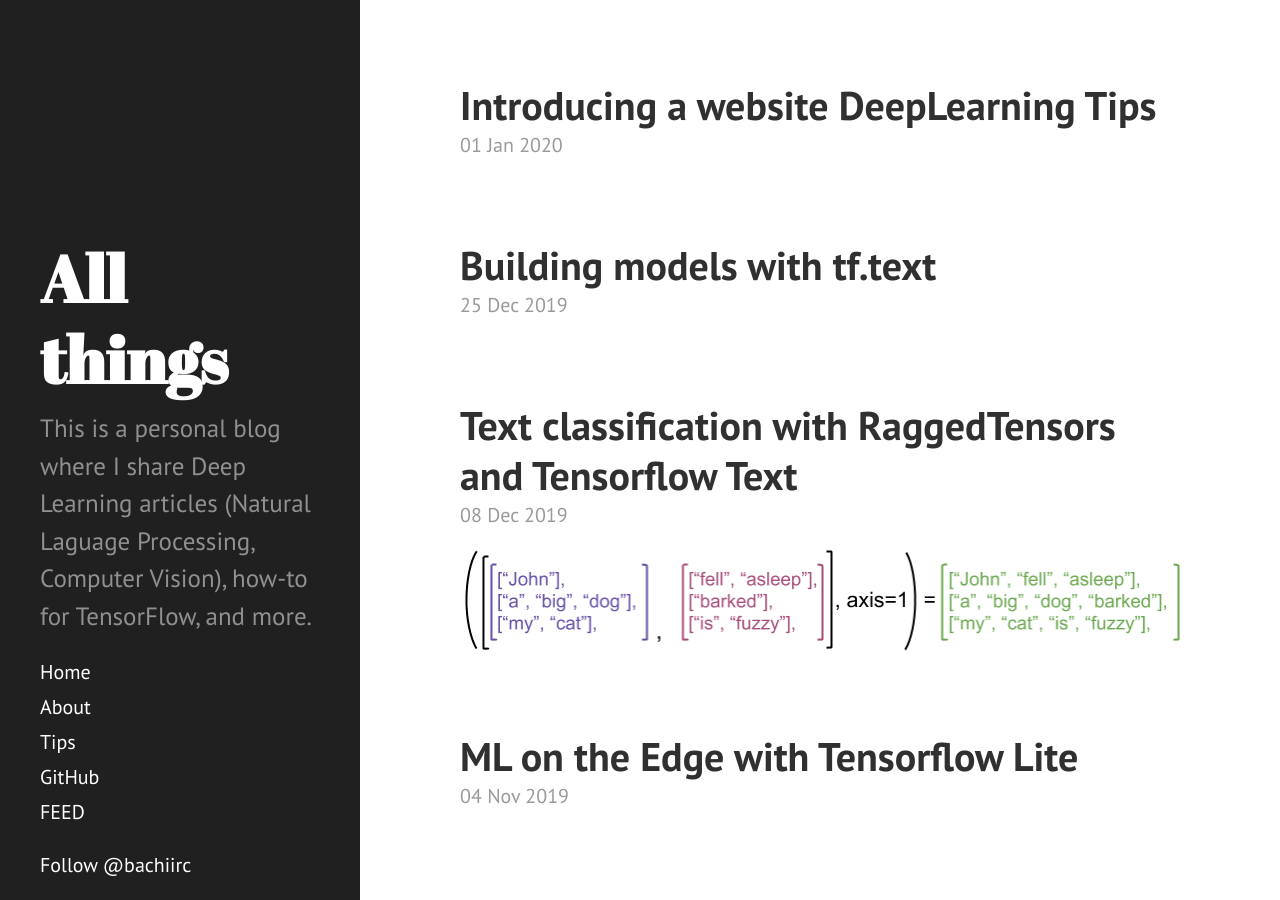
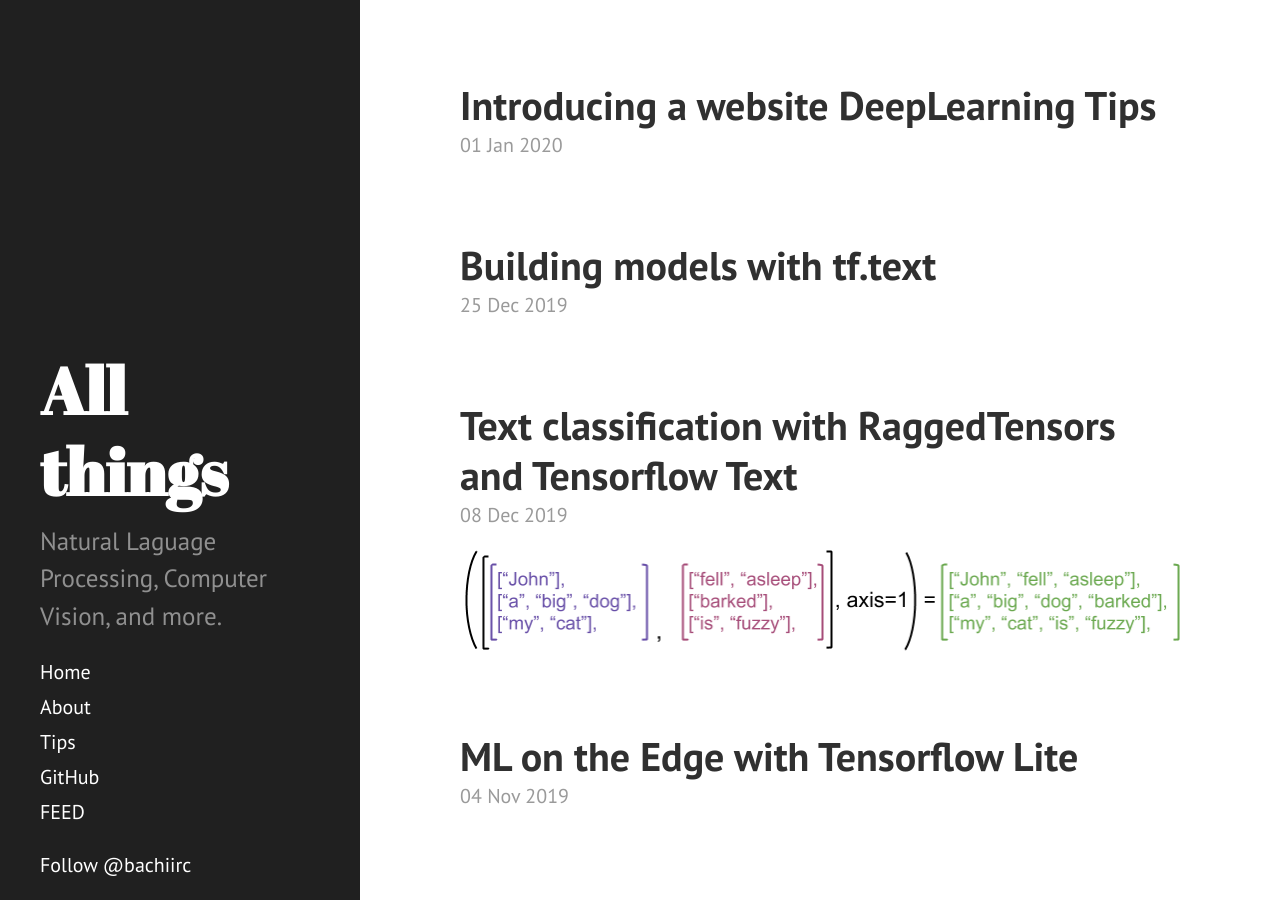
Before and after one commit to dzlab/dzlab.github.io, a Jekyll site: the page built from index.html, in a window 1280 px wide and 900 px high. Built offline with Jekyll 4.4.1, drawn with Linux system fonts in a browser that asks for light colours; nearby versions of some CDN libraries; the list of posts is cut into pages by our own code; comment, search, counter and statistics services are not loaded.

Commit message:
updated description

```diff
--- a/_config.yml
+++ b/_config.yml
@@ -8,8 +8,8 @@
 
 # Setup
 title:            All things
-tagline:          'Machine Learning'
-description:      'This is a personal blog where I share Deep Learning articles (Natural Laguage Processing, Computer Vision), how-to for TensorFlow, and more.'
+tagline:          'Deep Learning'
+description:      'Natural Laguage Processing, Computer Vision, and more.'
 url:              https://dzlab.github.io
 baseurl:          /
 
```
